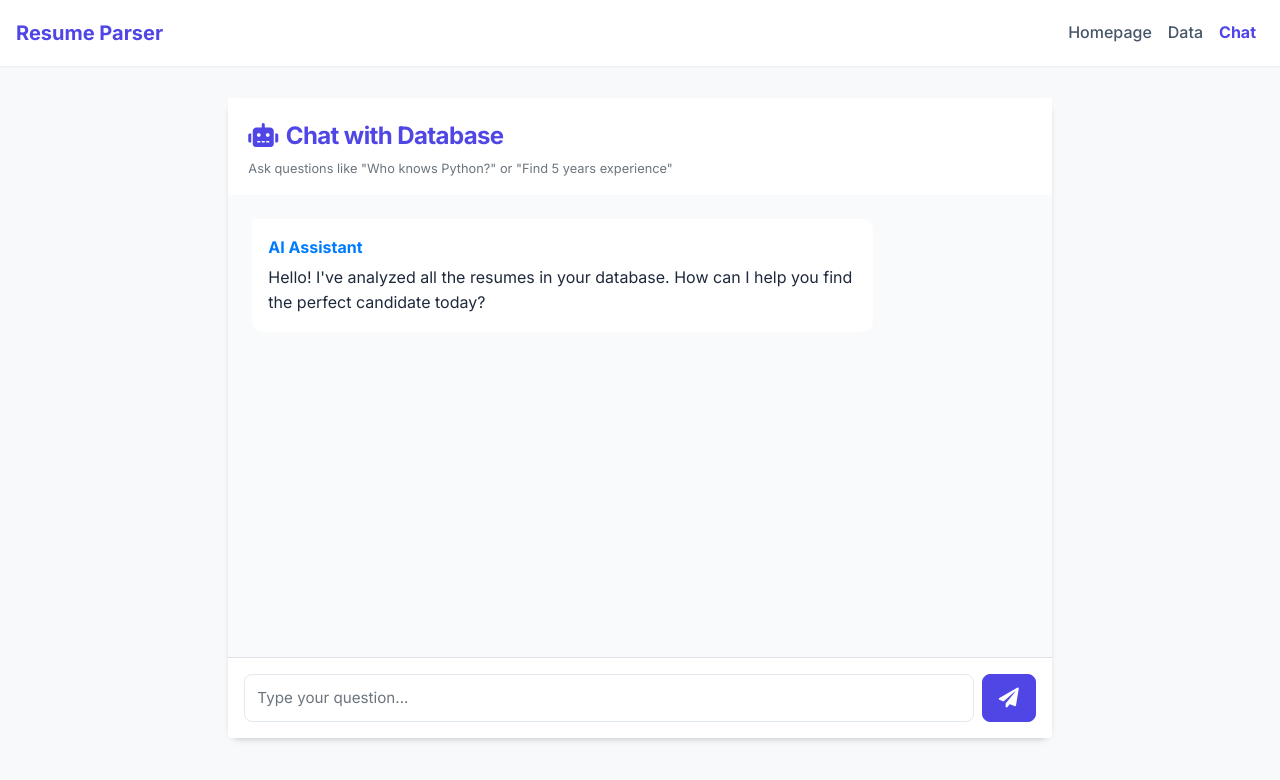
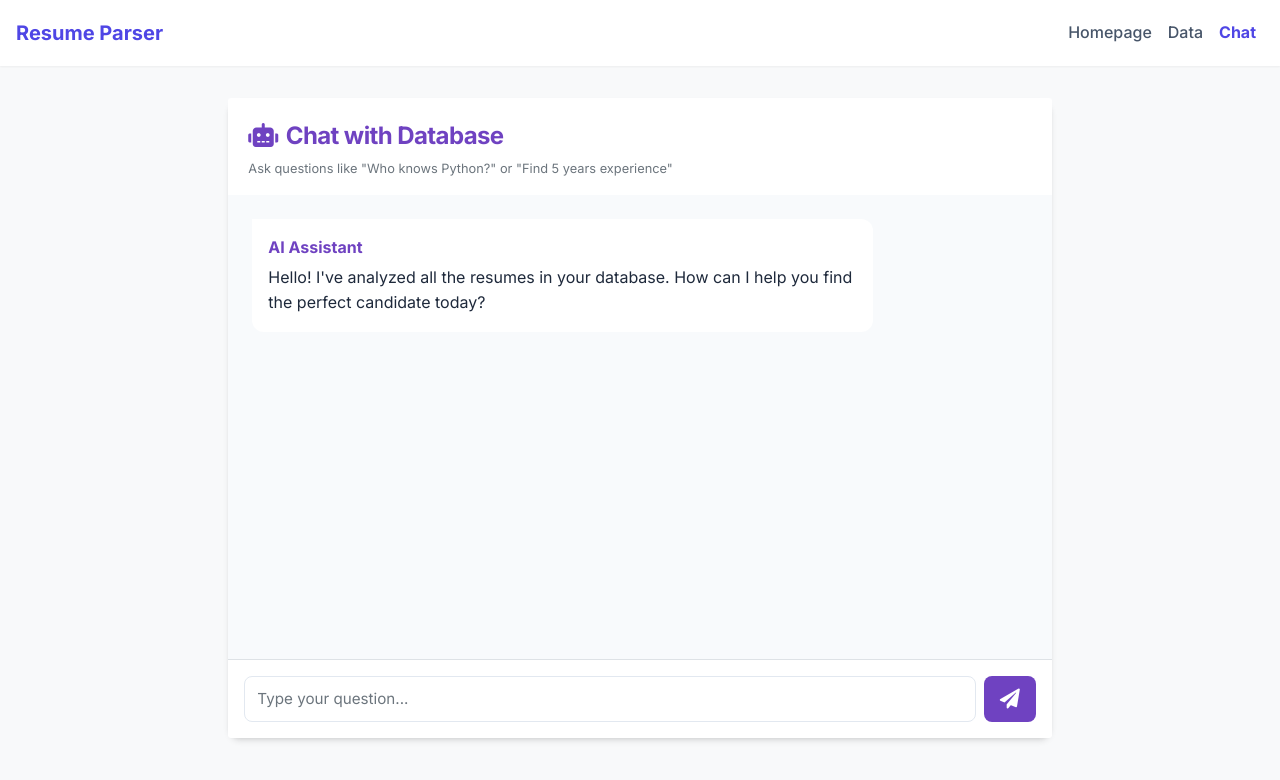
Before and after one commit to OmkarPathak/ResumeParser, a Django app: page /chat/ in a window 1280 px wide. Shown: the top 780 px of the page. Run offline with Django 3.2, Linux system fonts and the light colour scheme; some libraries are stand-ins or nearby versions.

Commit message:
Modified chat styling

```diff
--- a/resume_parser/parser_app/models.py
+++ b/resume_parser/parser_app/models.py
@@ -30,7 +30,7 @@ class UploadResumeModelForm(forms.ModelForm):
         model = Resume
         fields = ['resume', 'tag']
         widgets = {
-            'resume': ClearableFileInput(attrs={'multiple': True}),
+            'resume': ClearableFileInput(),
         }
 
 # delete the resume files associated with each object or record
--- a/resume_parser/parser_app/templates/chat.html
+++ b/resume_parser/parser_app/templates/chat.html
@@ -8,7 +8,7 @@
     <div class="col-lg-8">
         <div class="card shadow-lg" style="height: 80vh; display: flex; flex-direction: column;">
             <div class="card-header bg-white border-bottom-0 pt-4 pb-0">
-                <h4 class="font-weight-bold" style="color: var(--primary);">
+                <h4 class="font-weight-bold text-purple">
                     <i class="fas fa-robot mr-2"></i>Chat with Database
                 </h4>
                 <p class="text-muted small">Ask questions like "Who knows Python?" or "Find 5 years experience"</p>
@@ -18,7 +18,7 @@
                 <!-- Welcome Message -->
                 <div class="chat-message bot-message mb-3">
                     <div class="p-3 rounded-lg bg-white shadow-sm" style="max-width: 80%; border-top-left-radius: 0;">
-                        <span class="font-weight-bold text-primary mb-1 d-block">AI Assistant</span>
+                        <span class="font-weight-bold text-purple mb-1 d-block">AI Assistant</span>
                         Hello! I've analyzed all the resumes in your database. How can I help you find the perfect candidate today?
                     </div>
                 </div>
@@ -28,7 +28,7 @@
                 <form id="chat-form" class="d-flex">
                     <input type="text" id="user-input" class="form-control form-control-lg mr-2"
                            placeholder="Type your question..." autocomplete="off">
-                    <button type="submit" class="btn btn-primary btn-lg shadow-sm" id="send-btn">
+                    <button type="submit" class="btn btn-purple btn-lg shadow-sm" id="send-btn">
                         <i class="fas fa-paper-plane"></i>
                     </button>
                 </form>
@@ -38,9 +38,18 @@
 </div>
 
 <style>
+    :root {
+        --purple: #6f42c1;
+        --purple-light: #e0dafd;
+    }
+    .text-purple { color: var(--purple) !important; }
+    .bg-purple { background-color: var(--purple) !important; color: white; }
+    .btn-purple { background-color: var(--purple); color: white; border: none; }
+    .btn-purple:hover { background-color: #5a32a3; color: white; }
+
     .rounded-lg { border-radius: 0.75rem; }
     .bot-message .p-3 { margin-right: auto; }
-    .user-message .p-3 { margin-left: auto; background-color: var(--primary); color: white; border-top-right-radius: 0; }
+    .user-message .p-3 { margin-left: auto; background-color: var(--purple); color: white; border-top-right-radius: 0; }
 
     /* Markdown Styling in Chat */
     .chat-content ul { padding-left: 20px; }
@@ -62,12 +71,14 @@
         // Simple Markdown bold replacement
         contentHtml = contentHtml.replace(/\*\*(.*?)\*\*/g, '<strong>$1</strong>');
         // Replaces [Link Text](URL) with Anchor tags
-        contentHtml = contentHtml.replace(/\[(.*?)\]\((.*?)\)/g, '<a href="$2" target="_blank" class="font-weight-bold" style="text-decoration: underline;">$1 <i class="fas fa-external-link-alt small ml-1"></i></a>');
+        // Changed anchor color to be white-ish for user, purple for bot
+        const linkColor = role === 'user' ? 'text-white' : 'text-purple';
+        contentHtml = contentHtml.replace(/\[(.*?)\]\((.*?)\)/g, `<a href="$2" target="_blank" class="font-weight-bold ${linkColor}" style="text-decoration: underline;">$1 <i class="fas fa-external-link-alt small ml-1"></i></a>`);
         contentHtml = contentHtml.replace(/\n/g, '<br>');
 
-        const bgClass = role === 'user' ? 'bg-primary text-white' : 'bg-white text-dark shadow-sm';
+        const bgClass = role === 'user' ? 'bg-purple' : 'bg-white text-dark shadow-sm';
         const alignStyle = role === 'user' ? 'margin-left: auto; border-top-right-radius: 0;' : 'margin-right: auto; border-top-left-radius: 0;';
-        const nameColor = role === 'user' ? 'text-white-50' : 'text-primary';
+        const nameColor = role === 'user' ? 'text-white-50' : 'text-purple';
         const name = role === 'user' ? 'You' : 'AI Assistant';
 
         div.innerHTML = `
--- a/resume_parser/resume_parser/urls.py
+++ b/resume_parser/resume_parser/urls.py
@@ -15,8 +15,10 @@ Including another URLconf
 """
 from django.contrib import admin
 from django.urls import path, include
+from django.conf import settings
+from django.conf.urls.static import static
 
 urlpatterns = [
     path('admin/', admin.site.urls),
     path('', include('parser_app.urls'))
-]
+] + static(settings.MEDIA_URL, document_root=settings.MEDIA_ROOT)
```
Also changed, not shown: resume_parser/parser_app/agents/rag_agent.py (+5 -4 lines), 1 other file.
